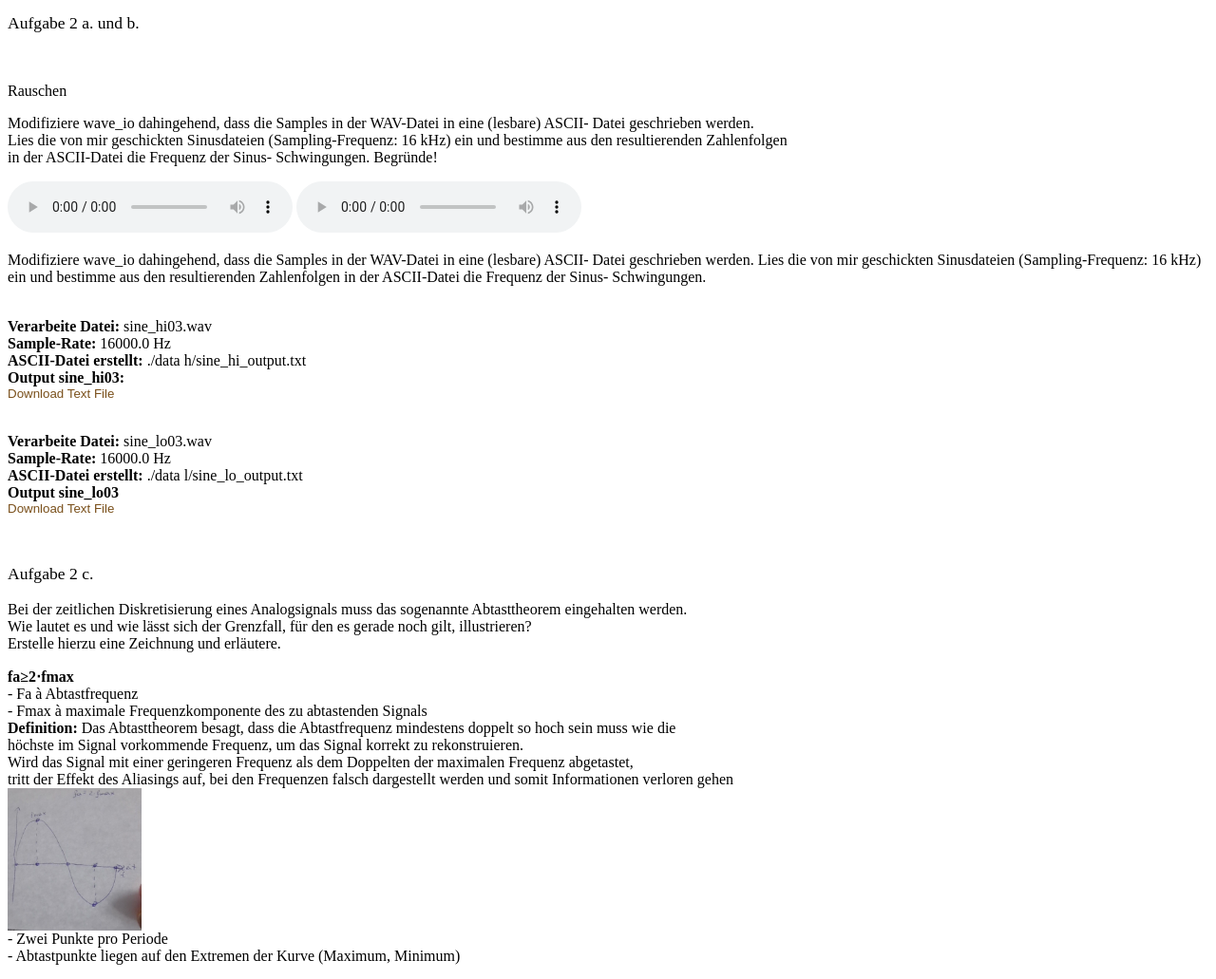
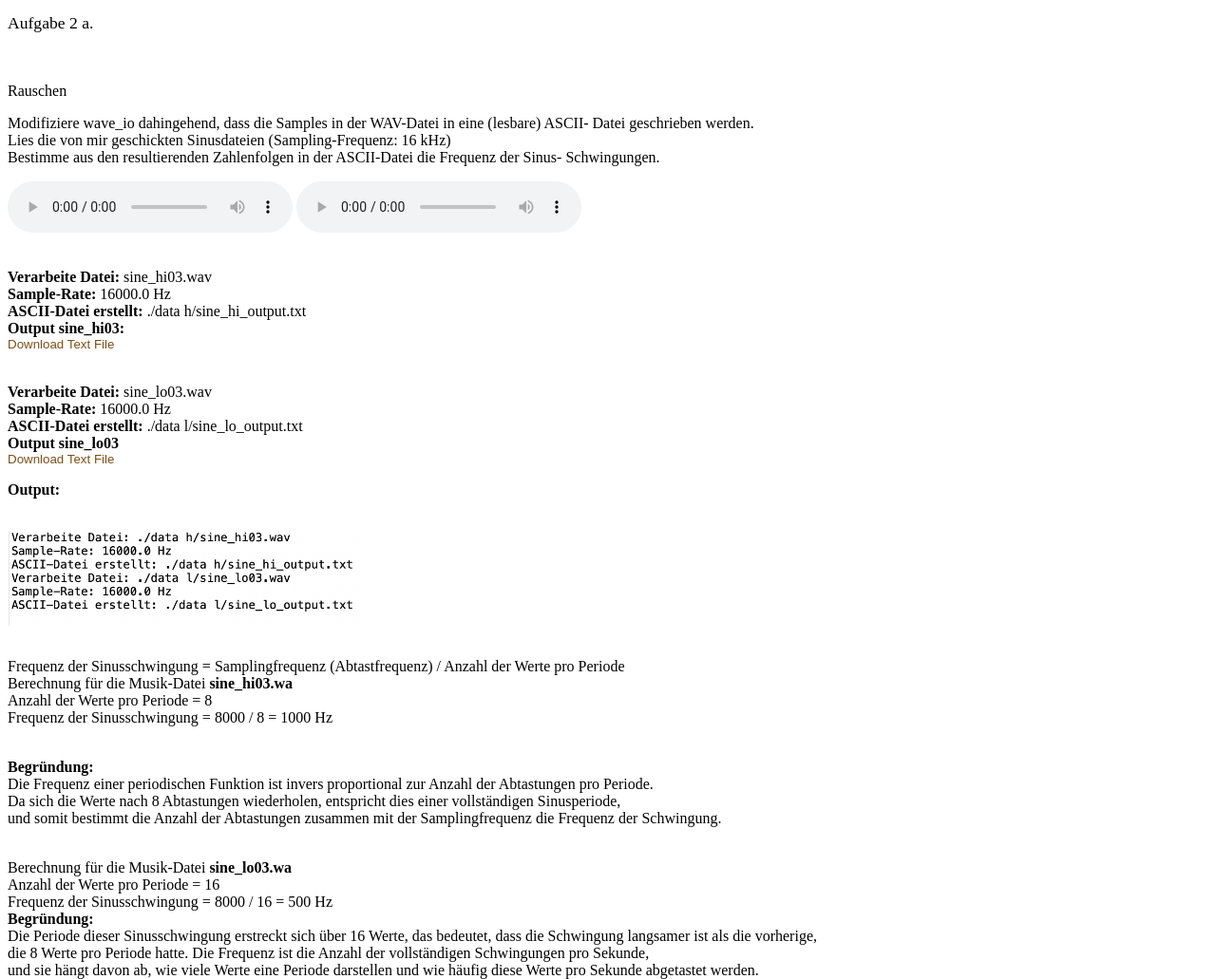
Before and after one commit to Akornafel21/medientechnologien, a plain HTML site: page aufg_1/ue1.html in a window 1280 px wide. Shown: the part 1225-2256 px from the top of the page at 95% size. Drawn offline with Linux system fonts and the light colour scheme.

Commit message:
Aufgabe 2a.

```diff
--- a/aufg_1/ue1.html
+++ b/aufg_1/ue1.html
@@ -60,18 +60,15 @@
 </p>
 <br>
 <h2>Aufgabe 2 – Aliasing</h2>
-<h3>Aufgabe 2 a. und b.</h3>
+<h3>Aufgabe 2 a. </h3>
 <br><p>Rauschen</p>
 <p>Modifiziere wave_io dahingehend, dass die Samples in der WAV-Datei in eine (lesbare) ASCII-
-        Datei geschrieben werden. </br>Lies die von mir geschickten Sinusdateien (Sampling-Frequenz: 16 kHz)
-        ein und bestimme aus den resultierenden Zahlenfolgen </br>in der ASCII-Datei die Frequenz der Sinus-
-        Schwingungen. Begründe!</p>
+        Datei geschrieben werden.
+</br>Lies die von mir geschickten Sinusdateien (Sampling-Frequenz: 16 kHz)
+</br>Bestimme aus den resultierenden Zahlenfolgen in der ASCII-Datei die Frequenz der Sinus-
+        Schwingungen.</p>
 <audio controls><source src="audio/sine_hi03.wav" type="audio/wav"></audio>
 <audio controls><source src="audio/sine_lo03.wav" type="audio/wav"></audio>
-<p>Modifiziere wave_io dahingehend, dass die Samples in der WAV-Datei in eine (lesbare) ASCII-
-        Datei geschrieben werden. Lies die von mir geschickten Sinusdateien (Sampling-Frequenz: 16 kHz)
-        ein und bestimme aus den resultierenden Zahlenfolgen in der ASCII-Datei die Frequenz der Sinus-
-        Schwingungen.</p>
 <p>
 </br><b>Verarbeite Datei:</b> sine_hi03.wav
 </br><b>Sample-Rate:</b> 16000.0 Hz
@@ -85,6 +82,32 @@
 </br><b>ASCII-Datei erstellt:</b> ./data l/sine_lo_output.txt
 </br><b>Output sine_lo03</b><br><a href="dateien/sine_lo_output.txt" download>Download Text File</a>
 </p>
+<p><b>Output:</b></p>
+<p>
+</br><img src="bilder/sine_dateien_output.jpeg" height="100" alt="Bild kann nicht geladen werden.">
+</p>
+
+<p>
+</br>Frequenz der Sinusschwingung = Samplingfrequenz (Abtastfrequenz) / Anzahl der Werte pro Periode
+</br>Berechnung für die Musik-Datei <b>sine_hi03.wa</b>
+</br>Anzahl der Werte pro Periode = 8
+</br>Frequenz der Sinusschwingung = 8000 / 8 = 1000 Hz
+<p>
+</br><b>Begründung:</b>
+</br>Die Frequenz einer periodischen Funktion ist invers proportional zur Anzahl der Abtastungen pro Periode.
+</br>Da sich die Werte nach 8 Abtastungen wiederholen, entspricht dies einer vollständigen Sinusperiode,
+</br>und somit bestimmt die Anzahl der Abtastungen zusammen mit der Samplingfrequenz die Frequenz der Schwingung.
+</p>
+</br>Berechnung für die Musik-Datei <b>sine_lo03.wa</b>
+</br>Anzahl der Werte pro Periode = 16
+</br>Frequenz der Sinusschwingung = 8000 / 16 = 500 Hz
+</br><b>Begründung:</b>
+</br>Die Periode dieser Sinusschwingung erstreckt sich über 16 Werte, das bedeutet, dass die Schwingung langsamer ist als die vorherige,
+</br>die 8 Werte pro Periode hatte. Die Frequenz ist die Anzahl der vollständigen Schwingungen pro Sekunde,
+</br>und sie hängt davon ab, wie viele Werte eine Periode darstellen und wie häufig diese Werte pro Sekunde abgetastet werden.
+</br>Da sich das Muster nach 16 Werten wiederholt und die Samplingfrequenz bekannt ist (angenommene 8000 Hz), ergibt sich eine Schwingungsfrequenz von 500 Hz.
+</p>
+
 
 <br><h3>Aufgabe 2 c.</h3>
 <p>Bei der zeitlichen Diskretisierung eines Analogsignals muss das sogenannte Abtasttheorem
```
Also changed, not shown: aufg_1/bilder/sine_dateien_output.jpeg (renamed from aufg_1/bilder/sine Dateien output.jpeg).
